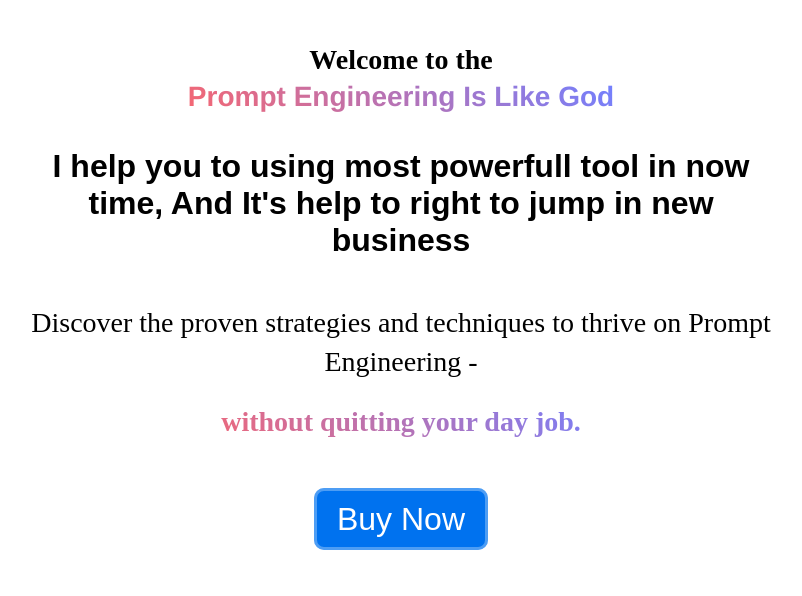
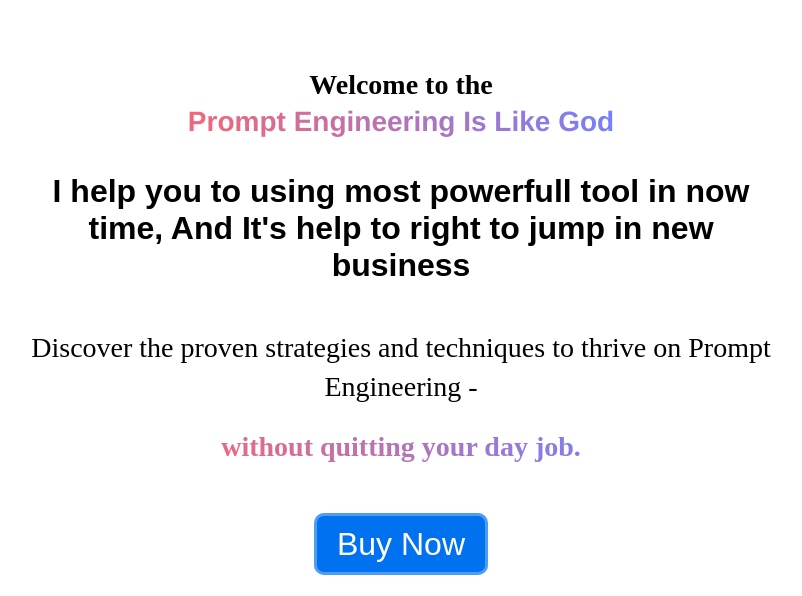
Before and after one commit to hi-sushanta/prompt, a Jekyll site: the page built from index.html, in a window 1280 px wide. Shown: the top 596 px of the page, without its empty margins (239-1041 px from the left). Built offline with Jekyll 4.4.1, drawn with Linux system fonts in a browser that asks for light colours; the list of posts is cut into pages by our own code; grey boxes are pictures that could not be loaded.

Commit message:
Little space add between heading and top

```diff
--- a/_includes/navigation.html
+++ b/_includes/navigation.html
@@ -1,4 +1,4 @@
-<nav>
+<!-- <nav>
 	<a class="nav-toggle" id="open-nav" href="#">&#9776;</a>
 	<a class="editor-link btn" href="cloudcannon:collections/_data/navigation.yml" class="btn"><strong>&#9998;</strong> Edit navigation</a>
 	{% for link in site.data.navigation %}
@@ -12,4 +12,4 @@
 		{% endif %}
 		<a href="{% include relative-src.html src=link.link %}" class="{{ class }}" {% if link.new_window %}target="_blank"{% endif %}>{{ link.name }}</a>
 	{% endfor %}
-</nav>
+</nav> -->
--- a/_sass/landing-page.scss
+++ b/_sass/landing-page.scss
@@ -85,6 +85,7 @@
 	text-align: center;
     font-family:"Times New Roman",  Times, serif;
     margin-bottom: 5px;
+	margin-top: 25px;
 }
 
 .subtext {
```
